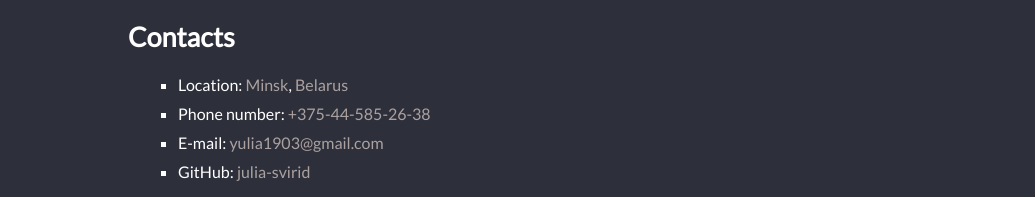
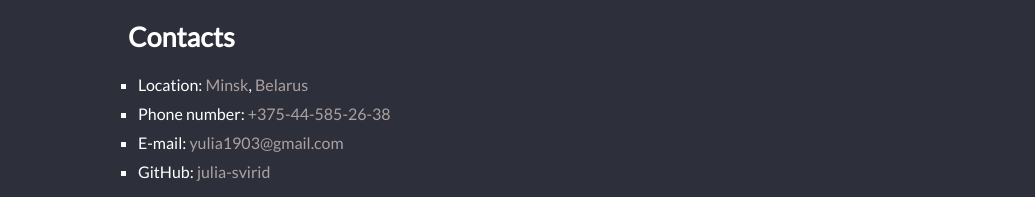
Before and after one commit to julia-svirid/rsschool-cv, a plain HTML site: page index.html in a window 1280 px wide. Shown: the part 1950-2155 px from the top of the page, 0-1035 px from the left. Drawn offline with Linux system fonts and the light colour scheme.

Commit message:
feat: edit contacts list

```diff
--- a/index.html
+++ b/index.html
@@ -115,7 +115,7 @@
             <footer class="footer">
                 <div class="footer-content">
                     <div id="contacts"><h2>Contacts</h2>
-                <ul>
+                <ul class="contact-ul">
                     <li class="contact-list">Location: <a href="https://goo.gl/maps/PJTf6op6ccM2" target="_blank">Minsk</a>, <a href="https://goo.gl/maps/PJTf6op6ccM2" target="_blank"> Belarus</a></li>
                     <li class="contact-list">Phone number: <a href="tel:+375445852638" target="_blank">+375-44-585-26-38</a></li>
                     <li class="contact-list">E-mail: <a href="mailto:yulia1903@gmail.com" target="_blank"> yulia1903@gmail.com</a></li>
--- a/style.css
+++ b/style.css
@@ -120,6 +120,9 @@ img {
 .contact-list {
     list-style: square;
 }
+.contact-ul {
+    padding: 0px;
+}
 
 .footer-info {
     align-self: flex-end;
```
